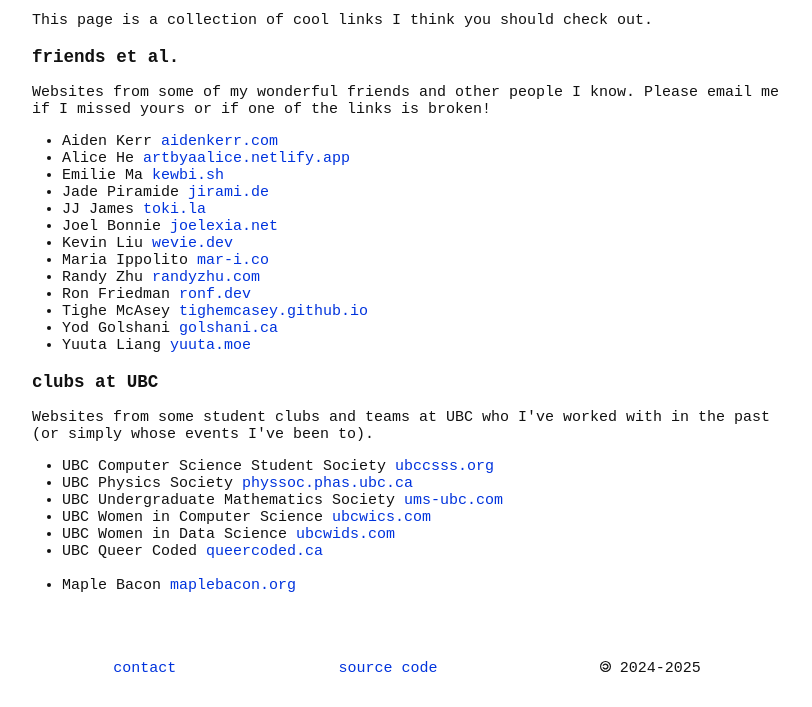
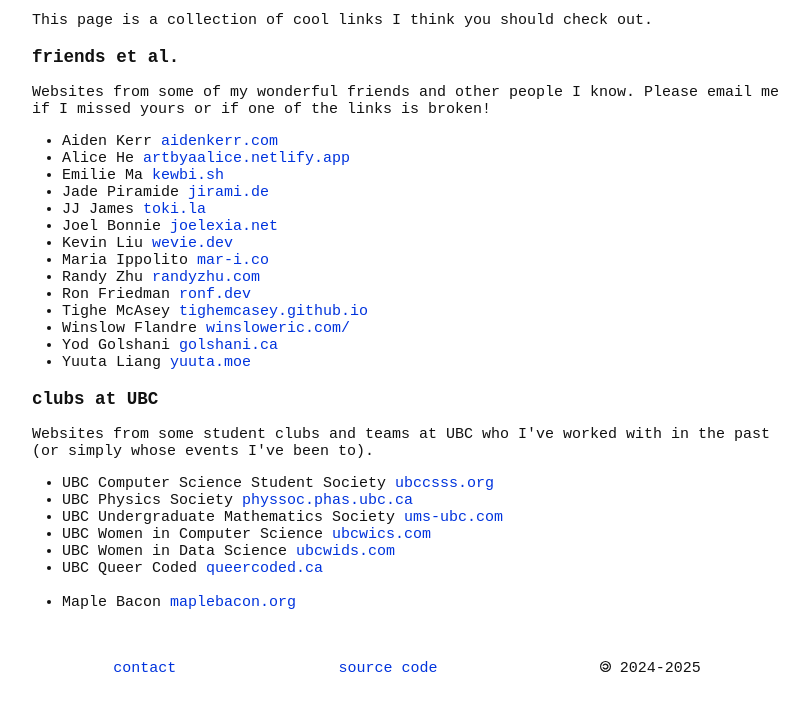
Before and after one commit to ysaleh03/youssefsaleh.com, a plain HTML site: page links/index.html in a window 1280 px wide. Shown: the part 93-800 px from the top of the page, without its empty margins (233-1045 px from the left). Drawn offline with Linux system fonts and the light colour scheme; a web font is replaced by a local one.

Commit message:
added winslow

```diff
--- a/links/index.html
+++ b/links/index.html
@@ -70,6 +70,7 @@
       <li>Randy Zhu <a href="https://randyzhu.com/">randyzhu.com</a></li>
       <li>Ron Friedman <a href="https://ronf.dev/">ronf.dev</a></li>
       <li>Tighe McAsey <a href="https://tighemcasey.github.io/PersonalWebsite/index.html">tighemcasey.github.io</a></li>
+      <li>Winslow Flandre <a href="https://winsloweric.com/">winsloweric.com/</a></li>
       <li>Yod Golshani <a href="https://golshani.ca/">golshani.ca</a></li>
       <li>Yuuta Liang <a href="https://yuuta.moe/">yuuta.moe</a></li>
     </ul>
```
